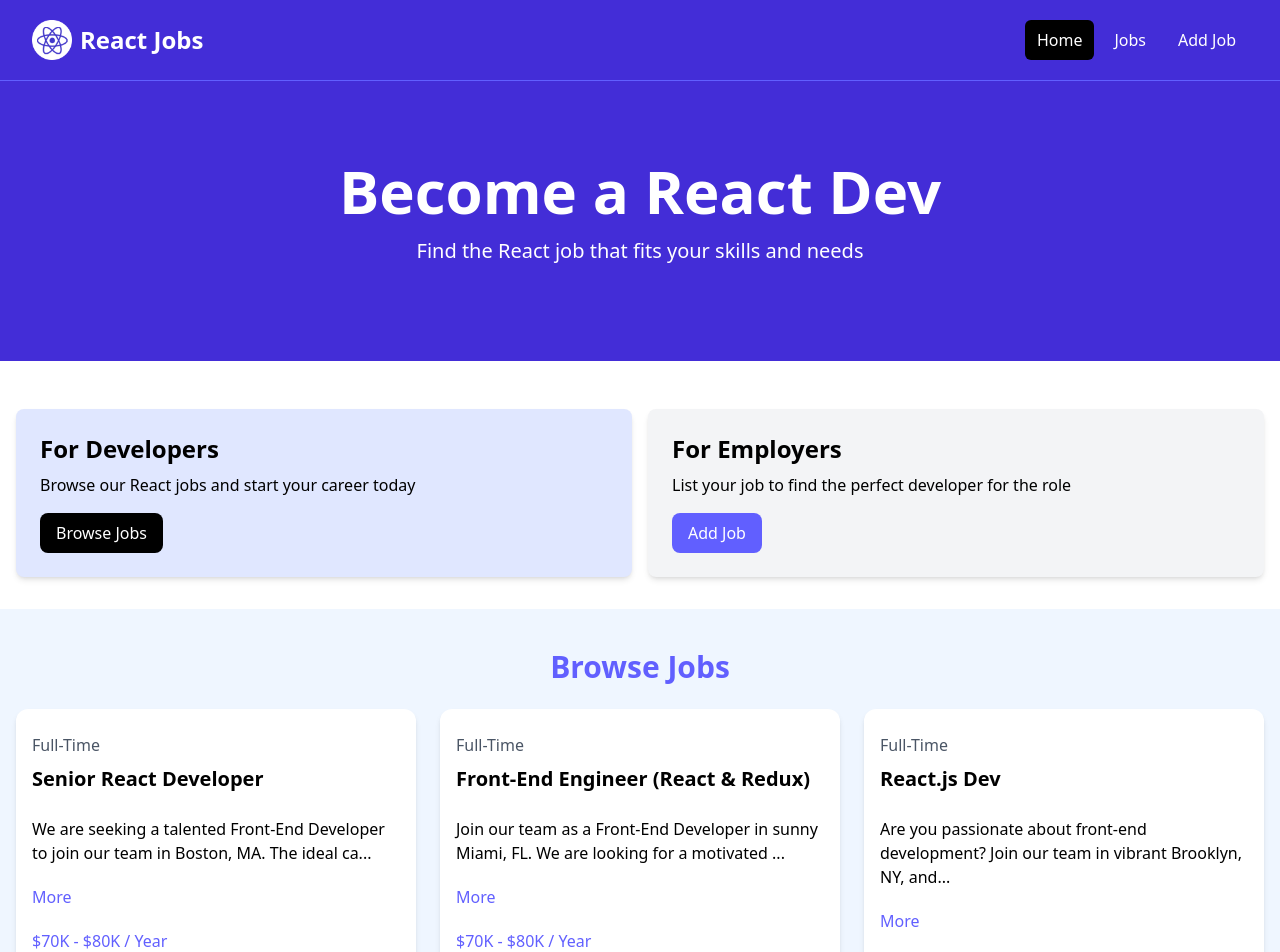
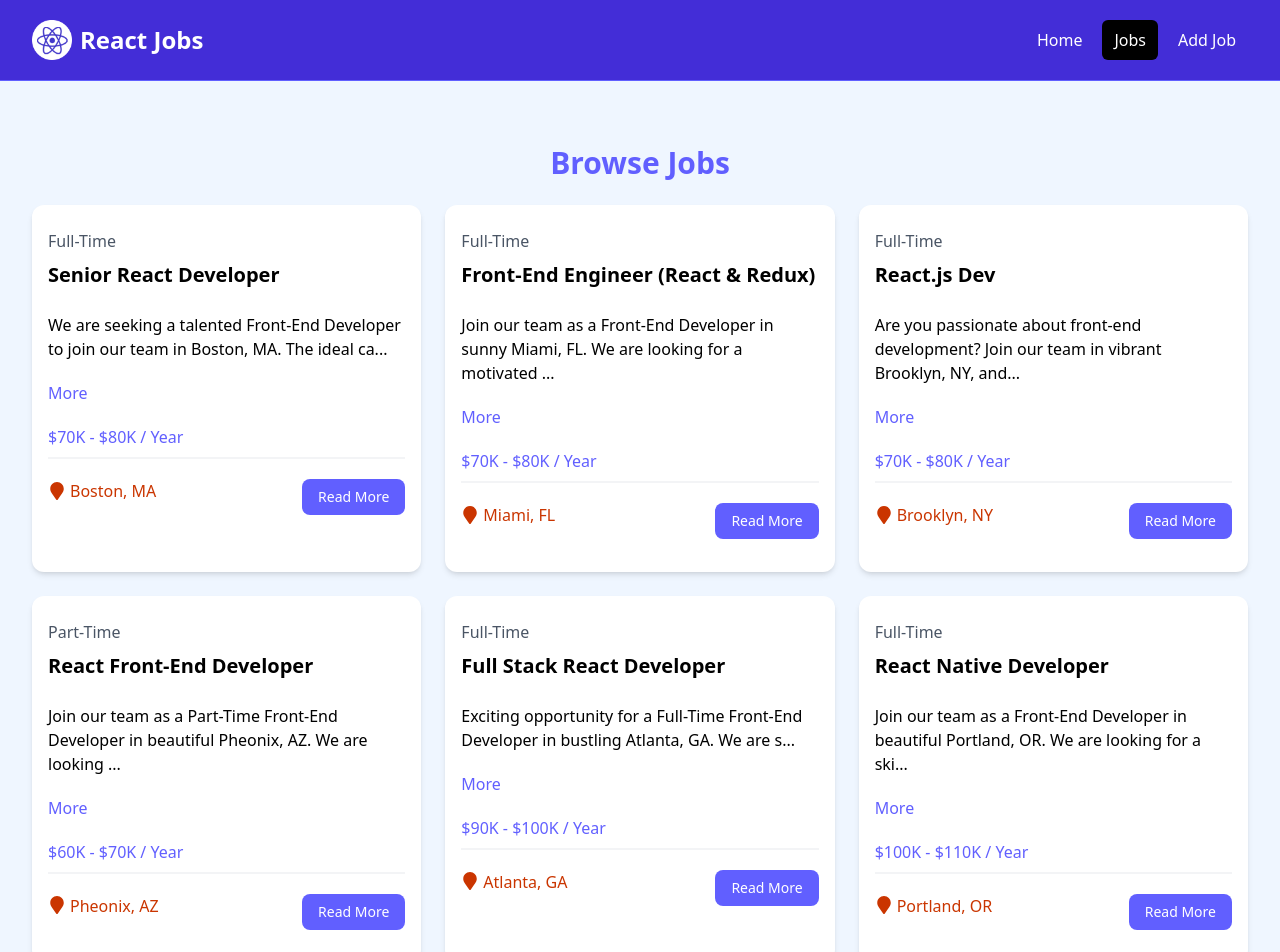
Before and after one commit to Meshgenerali/react-job-listings, a React (Vite) app: page /jobs in a window 1280 px wide. Shown: the top 952 px of the page. Built offline with nearby package versions, Linux system fonts and the light colour scheme.

Commit message:
created home page and jobs components

```diff
--- a/package.json
+++ b/package.json
@@ -14,6 +14,7 @@
     "react": "^19.1.0",
     "react-dom": "^19.1.0",
     "react-icons": "^5.5.0",
+    "react-router-dom": "^7.7.0",
     "tailwindcss": "^4.1.11"
   },
   "devDependencies": {
--- a/src/App.jsx
+++ b/src/App.jsx
@@ -1,19 +1,26 @@
-import Navbar from "./components/Navbar";
-import Hero from "./components/Hero";
-import HomeCard from "./components/HomeCard";
-import JobListings from "./components/JobListings";
-import ViewAllJobs from "./components/ViewAllJobs";
+import {
+  Route,
+  createBrowserRouter,
+  createRoutesFromElements,
+  RouterProvider,
+} from "react-router-dom";
+import MainLayout from "./layouts/MainLayout";
+import HomePage from "./pages/HomePage";
+import Jobs from "./pages/Jobs";
+import NotFound from "./pages/NotFound";
+
+const router = createBrowserRouter(
+  createRoutesFromElements(
+    <Route path="/" element={<MainLayout />}>
+      <Route index element={<HomePage />} />
+      <Route path="/jobs" element={<Jobs />} />
+      <Route path="*" element={<NotFound />} />
+    </Route>
+  )
+);
 
 const App = () => {
-  return (
-    <>
-      <Navbar />
-      <Hero />
-      <HomeCard />
-      <JobListings />
-      <ViewAllJobs />
-    </>
-  );
+  return <RouterProvider router={router} />;
 };
 
 export default App;
--- a/src/components/HomeCard.jsx
+++ b/src/components/HomeCard.jsx
@@ -1,4 +1,4 @@
-import React from "react";
+import { Link } from "react-router-dom";
 import Card from "./Card";
 
 function HomeCard() {
@@ -12,24 +12,24 @@ function HomeCard() {
               <p className="mt-2 mb-4">
                 Browse our React jobs and start your career today
               </p>
-              <a
-                href="/jobs.html"
+              <Link
+                to="/jobs"
                 className="inline-block bg-black text-white rounded-lg px-4 py-2 hover:bg-gray-700"
               >
                 Browse Jobs
-              </a>
+              </Link>
             </Card>
             <Card>
               <h2 className="text-2xl font-bold">For Employers</h2>
               <p className="mt-2 mb-4">
                 List your job to find the perfect developer for the role
               </p>
-              <a
-                href="/add-job.html"
+              <Link
+                to="/add-job"
                 className="inline-block bg-indigo-500 text-white rounded-lg px-4 py-2 hover:bg-indigo-600"
               >
                 Add Job
-              </a>
+              </Link>
             </Card>
           </div>
         </div>
--- a/src/components/JobListing.jsx
+++ b/src/components/JobListing.jsx
@@ -1,4 +1,5 @@
 import { useState } from "react";
+import { Link } from "react-router-dom";
 import { FaMapMarker } from "react-icons/fa";
 function JobListing({ job }) {
   const [showFullDescription, setShowFullDescription] = useState(false);
@@ -33,12 +34,12 @@ function JobListing({ job }) {
             <FaMapMarker className="inline text-lg mb-1 mr-1" />
             {job.location}
           </div>
-          <a
-            href={`/job/${job.id}`}
+          <Link
+            to={`/job/${job.id}`}
             className="h-[36px] bg-indigo-500 hover:bg-indigo-600 text-white px-4 py-2 rounded-lg text-center text-sm"
           >
             Read More
-          </a>
+          </Link>
         </div>
       </div>
     </div>
--- a/src/components/JobListings.jsx
+++ b/src/components/JobListings.jsx
@@ -1,17 +1,17 @@
 import jobs from "../jobs.json";
 import JobListing from "./JobListing";
-const JobListings = () => {
-  const recentJobs = jobs.slice(0, 3);
+const JobListings = ({ isHome = false }) => {
+  const JobListings = isHome ? jobs.slice(0, 3) : jobs;
 
   return (
     <>
       <section className="bg-blue-50 px-4 py-10">
         <div className="container-xl lg:container m-auto">
           <h2 className="text-3xl font-bold text-indigo-500 mb-6 text-center">
-            Browse Jobs
+            {isHome ? "Recent Jobs" : "Browse Jobs"}
           </h2>
           <div className="grid grid-cols-1 md:grid-cols-3 gap-6">
-            {recentJobs.map((job) => (
+            {JobListings.map((job) => (
               <JobListing key={job.id} job={job} />
             ))}
           </div>
--- a/src/components/Navbar.jsx
+++ b/src/components/Navbar.jsx
@@ -1,7 +1,11 @@
-import React from "react";
+import { NavLink } from "react-router-dom";
 import logo from "../assets/images/logo.png";
 
 const Navbar = () => {
+  const activeLinkClass = ({ isActive }) =>
+    isActive
+      ? "text-white bg-black hover:bg-gray-900 hover:text-white rounded-md px-3 py-2"
+      : "text-white hover:bg-gray-900 hover:text-white rounded-md px-3 py-2";
   return (
     <>
       <nav className="bg-indigo-700 border-b border-indigo-500">
@@ -9,35 +13,23 @@ const Navbar = () => {
           <div className="flex h-20 items-center justify-between">
             <div className="flex flex-1 items-center justify-center md:items-stretch md:justify-start">
               {/* <!-- Logo --> */}
-              <a
-                className="flex flex-shrink-0 items-center mr-4"
-                href="/index.html"
-              >
+              <NavLink className="flex flex-shrink-0 items-center mr-4" to="/">
                 <img className="h-10 w-auto" src={logo} alt="React Jobs" />
                 <span className="hidden md:block text-white text-2xl font-bold ml-2">
                   React Jobs
                 </span>
-              </a>
+              </NavLink>
               <div className="md:ml-auto">
                 <div className="flex space-x-2">
-                  <a
-                    href="/index.html"
-                    className="text-white bg-black hover:bg-gray-900 hover:text-white rounded-md px-3 py-2"
-                  >
+                  <NavLink to="/" className={activeLinkClass}>
                     Home
-                  </a>
-                  <a
-                    href="/jobs.html"
-                    className="text-white hover:bg-gray-900 hover:text-white rounded-md px-3 py-2"
-                  >
+                  </NavLink>
+                  <NavLink to="/jobs" className={activeLinkClass}>
                     Jobs
-                  </a>
-                  <a
-                    href="/add-job.html"
-                    className="text-white hover:bg-gray-900 hover:text-white rounded-md px-3 py-2"
-                  >
+                  </NavLink>
+                  <NavLink to="/add-job" className={activeLinkClass}>
                     Add Job
-                  </a>
+                  </NavLink>
                 </div>
               </div>
             </div>
--- a/src/components/ViewAllJobs.jsx
+++ b/src/components/ViewAllJobs.jsx
@@ -1,12 +1,13 @@
+import { Link } from "react-router-dom";
 const ViewAllJobs = () => {
   return (
     <section className="m-auto max-w-lg my-10 px-6">
-      <a
-        href="jobs.html"
+      <Link
+        to="jobs"
         className="block bg-black text-white text-center py-4 px-6 rounded-xl hover:bg-gray-700"
       >
         View All Jobs
-      </a>
+      </Link>
     </section>
   );
 };
--- /dev/null
+++ b/src/layouts/MainLayout.jsx
@@ -0,0 +1,12 @@
+import { Outlet } from "react-router-dom";
+import Navbar from "../components/Navbar";
+function MainLayout() {
+  return (
+    <>
+      <Navbar />
+      <Outlet />
+    </>
+  );
+}
+
+export default MainLayout;
--- /dev/null
+++ b/src/pages/HomePage.jsx
@@ -0,0 +1,17 @@
+import Hero from "../components/Hero";
+import HomeCard from "../components/HomeCard";
+import JobListings from "../components/JobListings";
+import ViewAllJobs from "../components/ViewAllJobs";
+
+function HomePage() {
+  return (
+    <>
+      <Hero />
+      <HomeCard />
+      <JobListings isHome={true} />
+      <ViewAllJobs />
+    </>
+  );
+}
+
+export default HomePage;
--- /dev/null
+++ b/src/pages/Jobs.jsx
@@ -0,0 +1,11 @@
+import JobListings from "../components/JobListings";
+
+const Jobs = () => {
+  return (
+    <section className="bg-blue-50 px-4 py-6">
+      <JobListings />
+    </section>
+  );
+};
+
+export default Jobs;
--- /dev/null
+++ b/src/pages/NotFound.jsx
@@ -0,0 +1,20 @@
+import { Link } from "react-router-dom";
+import { FaExclamationTriangle } from "react-icons/fa";
+
+const NotFound = () => {
+  return (
+    <section className="text-center flex flex-col justify-center items-center h-96">
+      <FaExclamationTriangle className="text-yellow-400 text-6xl mb-4" />
+      <h1 className="text-6xl font-bold mb-4">404 Not Found</h1>
+      <p className="text-xl mb-5">This page does not exist</p>
+      <Link
+        to="/"
+        className="text-white bg-indigo-700 hover:bg-indigo-900 rounded-md px-3 py-2 mt-4"
+      >
+        Go Back
+      </Link>
+    </section>
+  );
+};
+
+export default NotFound;
```
Also changed, not shown: 1 other file (tests, documents, lock files or other folders).
